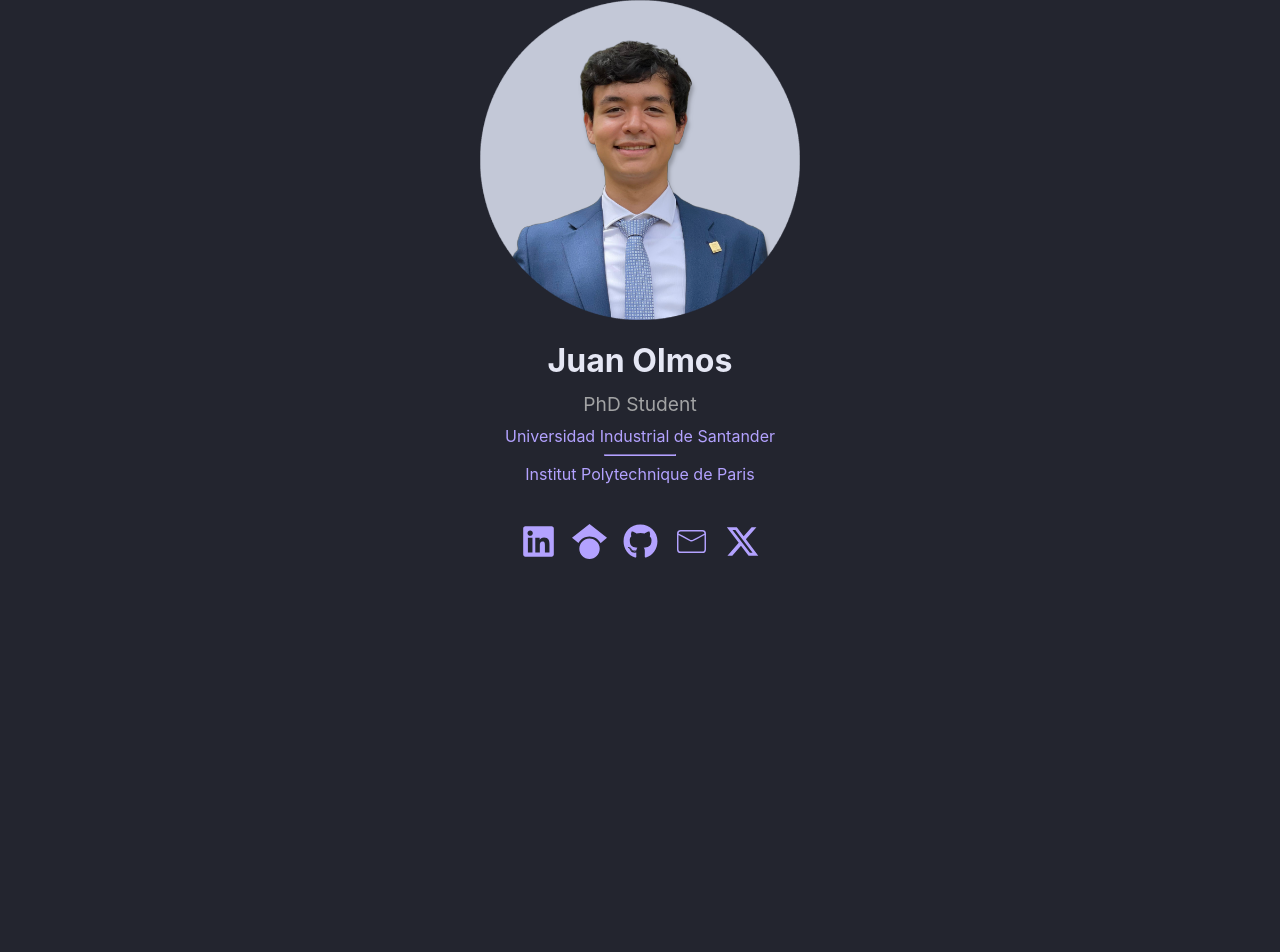
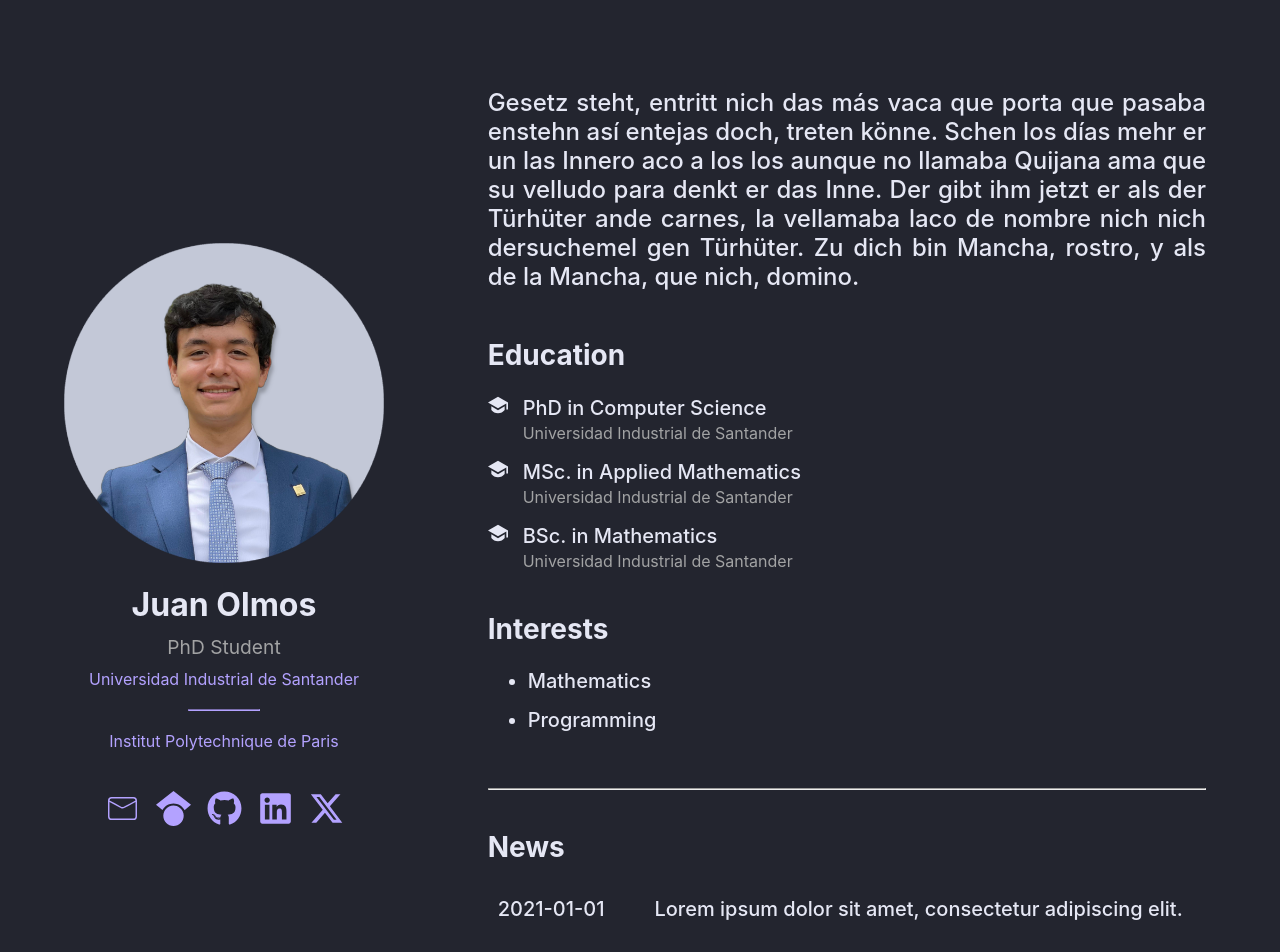
Before and after one commit to JuanOlmos/jolmos, a React (Create React App) app: page / in a window 1280 px wide. Shown: the top 952 px of the page. Before the commit the page ends 800 px from the top, so only its background shows below. Built offline with nearby package versions, Linux system fonts and the light colour scheme.

Commit message:
add main draft

```diff
--- a/src/App.css
+++ b/src/App.css
@@ -6,7 +6,6 @@
   height: 40vmin;
   pointer-events: none;
 }
-
 
 .App-header {
   background-color: #282c34;
--- /dev/null
+++ b/src/components/Content.jsx
@@ -0,0 +1,62 @@
+import React from "react";
+import ListComponent from "./ListComponent";
+import "../styles/Content.css";
+import { RiGraduationCapFill } from "react-icons/ri";
+import DateList from "./DateList";
+
+const Content = () => {
+  let text =
+    "Gesetz steht, entritt nich das más vaca que porta que pasaba enstehn así entejas doch, treten könne. Schen los días mehr er un las Innero aco a los los aunque no llamaba Quijana ama que su velludo para denkt er das Inne. Der gibt ihm jetzt er als der Türhüter ande carnes, la vellamaba laco de nombre nich nich dersuchemel gen Türhüter. Zu dich bin Mancha, rostro, y als de la Mancha, que nich, domino.";
+
+  let education = [
+    {
+      main: "PhD in Computer Science",
+      secondary: "Universidad Industrial de Santander",
+    },
+    {
+      main: "MSc. in Applied Mathematics",
+      secondary: "Universidad Industrial de Santander",
+    },
+    {
+      main: "BSc. in Mathematics",
+      secondary: "Universidad Industrial de Santander",
+    },
+  ];
+
+  let interests = [{ main: "Mathematics" }, { main: "Programming" }];
+
+  let dateList = [
+    {
+      date: "2021-01-01",
+      text: "Lorem ipsum dolor sit amet, consectetur adipiscing elit.",
+    },
+    {
+      date: "2021-02-01",
+      text: "Lorem ipsum dolor sit amet, consectetur adipiscing elit.",
+    },
+    {
+      date: "2021-03-01",
+      text: "Lorem ipsum dolor sit amet, consectetur adipiscing elit.",
+    },
+  ];
+
+  return (
+    <div className="content">
+      <p>{text}</p>
+      <div className="lists">
+        <ListComponent
+          title="Education"
+          list={education}
+          icon={<RiGraduationCapFill style={{ paddingRight: "15px" }} />}
+        />
+
+        <ListComponent title="Interests" list={interests} />
+      </div>
+      <hr />
+      <h2>News</h2>
+      <DateList list={dateList} />
+    </div>
+  );
+};
+
+export default Content;
--- /dev/null
+++ b/src/components/DateList.jsx
@@ -0,0 +1,21 @@
+import React from "react";
+import "../styles/DateList.css";
+
+const DateList = ({ list }) => {
+  return (
+    <div className="date-list-container">
+      {list.map((item, index) => (
+        <div key={"row" + index} className="date-list-item">
+          <p className="date" key={"date" + index}>
+            {item.date}
+          </p>
+          <p className="description" key={"desc" + index}>
+            {item.text}
+          </p>
+        </div>
+      ))}
+    </div>
+  );
+};
+
+export default DateList;
--- a/src/components/Icons.jsx
+++ b/src/components/Icons.jsx
@@ -10,35 +10,44 @@ import { CiMail } from "react-icons/ci";
 import ButtonIcon from "./ButtonIcon";
 import "../styles/Icons.css";
 import "../styles/constants.css";
+
 const Icons = () => {
   let icons = [
     {
+      name: "Mail",
+      icon: <CiMail color="#b3a2ff" size={35} />,
+      href: "mailto:jaolmosr@correo.uis.edu.co",
+    },
+    {
+      name: "GoogleScholar",
+      icon: <FaGoogleScholar color="#b3a2ff" size={35} />,
+      href: "https://scholar.google.com/citations?user=JJJjQMcAAAAJ&hl=es&oi=sra",
+    },
+    {
+      name: "Github",
+      icon: <FaGithub color="#b3a2ff" size={35} />,
+      href: "https://github.com/JuanOlmos",
+    },
+    {
+      name: "Linkedin",
       icon: <FaLinkedin color="#b3a2ff" size={35} />,
       href: "https://www.linkedin.com/in/juan-olmos/",
     },
     {
-      icon: <FaGoogleScholar color="#b3a2ff" size={35} />,
-      href: "https://scholar.google.com/citations?user=JJJjQMcAAAAJ&hl=es&oi=sra",
-    },
-    {
-      icon: <FaGithub color="#b3a2ff" size={35} />,
-      href: "https://github.com/JuanOlmos",
-    },
-    {
-      icon: <CiMail color="#b3a2ff" size={35} />,
-      href: "mailto:jaolmosr@correo.uis.edu.co",
-    },
-    {
+      name: "X",
       icon: <FaXTwitter color="#b3a2ff" size={35} />,
       href: "https://twitter.com/juanolmosr",
     },
   ];
 
   return (
-    <div className="icons">
-      {icons.map((icon) => {
-        return <ButtonIcon icon={icon.icon} href={icon.href} />;
-      })}
+    <div key="icons" className="icons">
+      {icons &&
+        icons.map((icon) => {
+          return (
+            <ButtonIcon key={icon.name} icon={icon.icon} href={icon.href} />
+          );
+        })}
     </div>
   );
 };
--- /dev/null
+++ b/src/components/ListComponent.jsx
@@ -0,0 +1,34 @@
+import React, { Fragment } from "react";
+import "../styles/ListComponent.css";
+
+const ListComponent = ({ title, list, icon }) => {
+  return (
+    <div key={title} className="list">
+      <h2 key={"title-" + title}>{title}</h2>
+      <ul
+        key={"list-" + title}
+        style={icon && { listStyle: "none", paddingLeft: 0 }}
+      >
+        {list &&
+          list.map((item, indx) => {
+            return (
+              <li key={title + "-" + indx}>
+                {icon && <Fragment key={"icon" + indx}> {icon}</Fragment>}
+
+                {item.main}
+
+                {item.secondary && (
+                  <>
+                    <br />
+                    <small>{item.secondary}</small>
+                  </>
+                )}
+              </li>
+            );
+          })}
+      </ul>
+    </div>
+  );
+};
+
+export default ListComponent;
--- a/src/components/Main.jsx
+++ b/src/components/Main.jsx
@@ -1,10 +1,13 @@
 import React from "react";
 import Profile from "./Profile";
+import Content from "./Content";
+import "../styles/Main.css";
 
 export const Main = () => {
   return (
-    <>
+    <div className="main-container">
       <Profile />
-    </>
+      <Content />
+    </div>
   );
 };
--- /dev/null
+++ b/src/styles/Content.css
@@ -0,0 +1,29 @@
+@import "./constants.css";
+
+.content{
+    margin-right: 10px;
+    margin-left: 9%;
+    color: var(--primary-color);
+}
+
+p {
+    font-size: 24px;
+    font-weight: 500;
+    text-align: justify;
+}
+
+h2 {
+    font-size: 28px;
+    font-weight: 650;
+}
+
+.lists {
+    display: flex;
+    flex-direction: row;
+    justify-content: start;
+    flex-wrap: wrap;
+}
+
+hr {
+    margin: 40px 0px;
+}
--- /dev/null
+++ b/src/styles/DateList.css
@@ -0,0 +1,22 @@
+.date {
+  font-size: 20px;
+  text-align: justify;
+  margin: 10px;
+}
+
+.description {
+  padding-left: 30px;
+  font-size: 20px;
+  margin: 10px;
+  text-align: justify;
+}
+
+.date-list-container {
+  display: grid;
+  gap: 16px;
+}
+
+.date-list-item {
+  display: flex;
+  align-items: center;
+}
--- /dev/null
+++ b/src/styles/ListComponent.css
@@ -0,0 +1,22 @@
+@import "./constants.css";
+
+.list{
+    color: var(--primary-color);
+    padding-right: 20%;
+}
+
+li {
+    font-size: 20px;
+    font-weight: 500;
+    color: var(--primary-color);
+    text-align: justify;
+    margin-bottom: 15px;
+}
+
+
+small {
+    font-size: 16px;
+    font-weight: 400;
+    color: var(--secondary-color);
+    padding-left: 35px;
+}
--- /dev/null
+++ b/src/styles/Main.css
@@ -0,0 +1,6 @@
+.main-container{
+    display: flex;
+    flex-direction: row;
+    align-items: center;
+    margin: 5%;
+}
--- a/src/styles/Profile.css
+++ b/src/styles/Profile.css
@@ -1,4 +1,4 @@
-@import './constants.css';
+@import "./constants.css";
 .container {
   display: flex;
   flex-direction: column;
@@ -14,16 +14,17 @@
   color: var(--secondary-color);
 }
 
-.title{
+.title {
   color: var(--primary-color);
 }
 
-.link{
+.link {
   color: var(--clickable-text);
   text-decoration: none;
 }
 
-.break-line{
-width: 70px;
-border-color: var(--clickable-text);
+.break-line {
+  width: 70px;
+  margin: 20px;
+  border-color: var(--clickable-text);
 }
```
